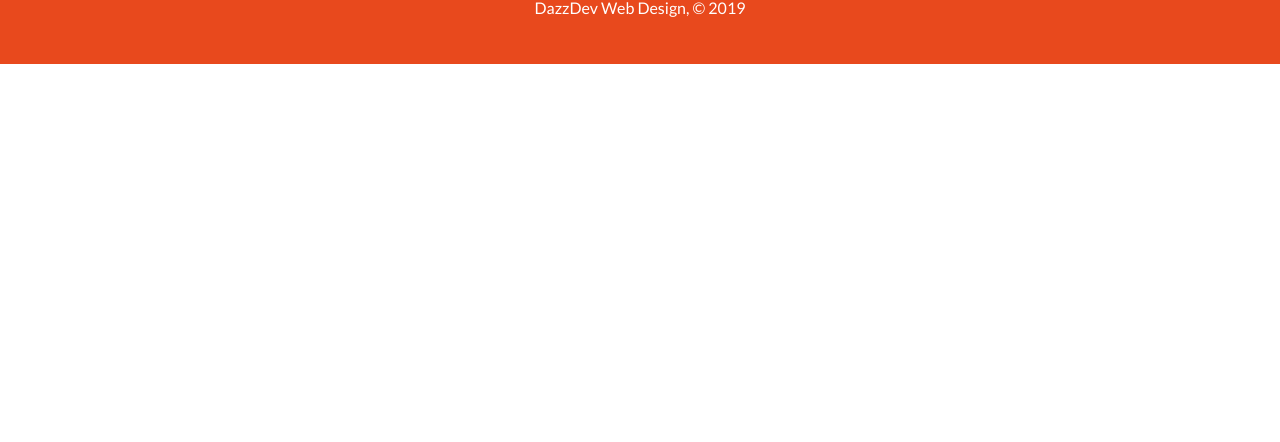
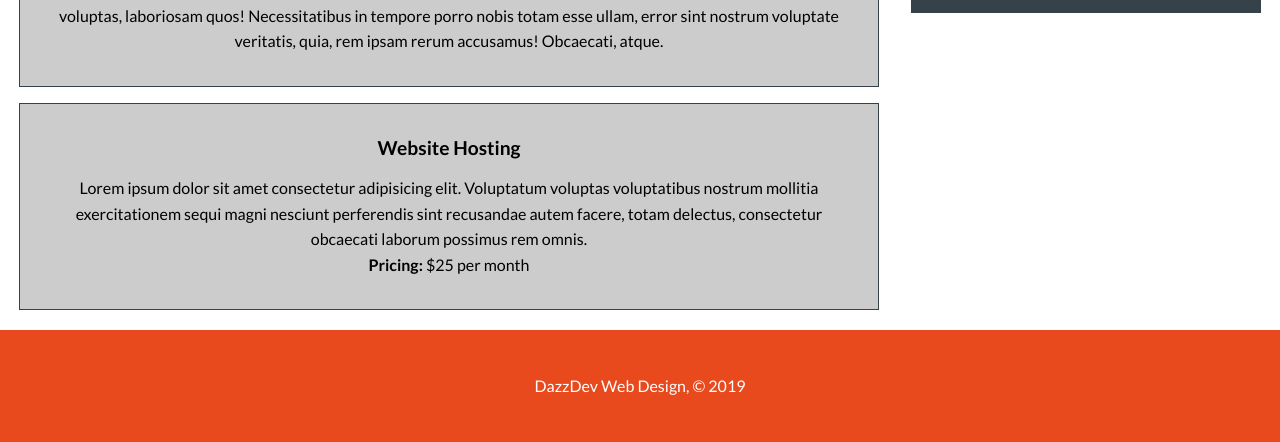
Before and after one commit to DariuszOkonski/webpage-web-design, a website: page services.html in a window 1280 px wide. Shown: the part 588-1030 px from the top of the page. Before the commit the page ends 800 px from the top, so only its background shows below. Drawn offline with nearby package versions, Linux system fonts and the light colour scheme; files that its build step writes are made by us from their sources.

Commit message:
add import services.scss

```diff
--- a/scss/index.scss
+++ b/scss/index.scss
@@ -3,3 +3,4 @@
 @import 'utilities';
 @import 'home';
 @import 'about';
+@import 'services';
```
